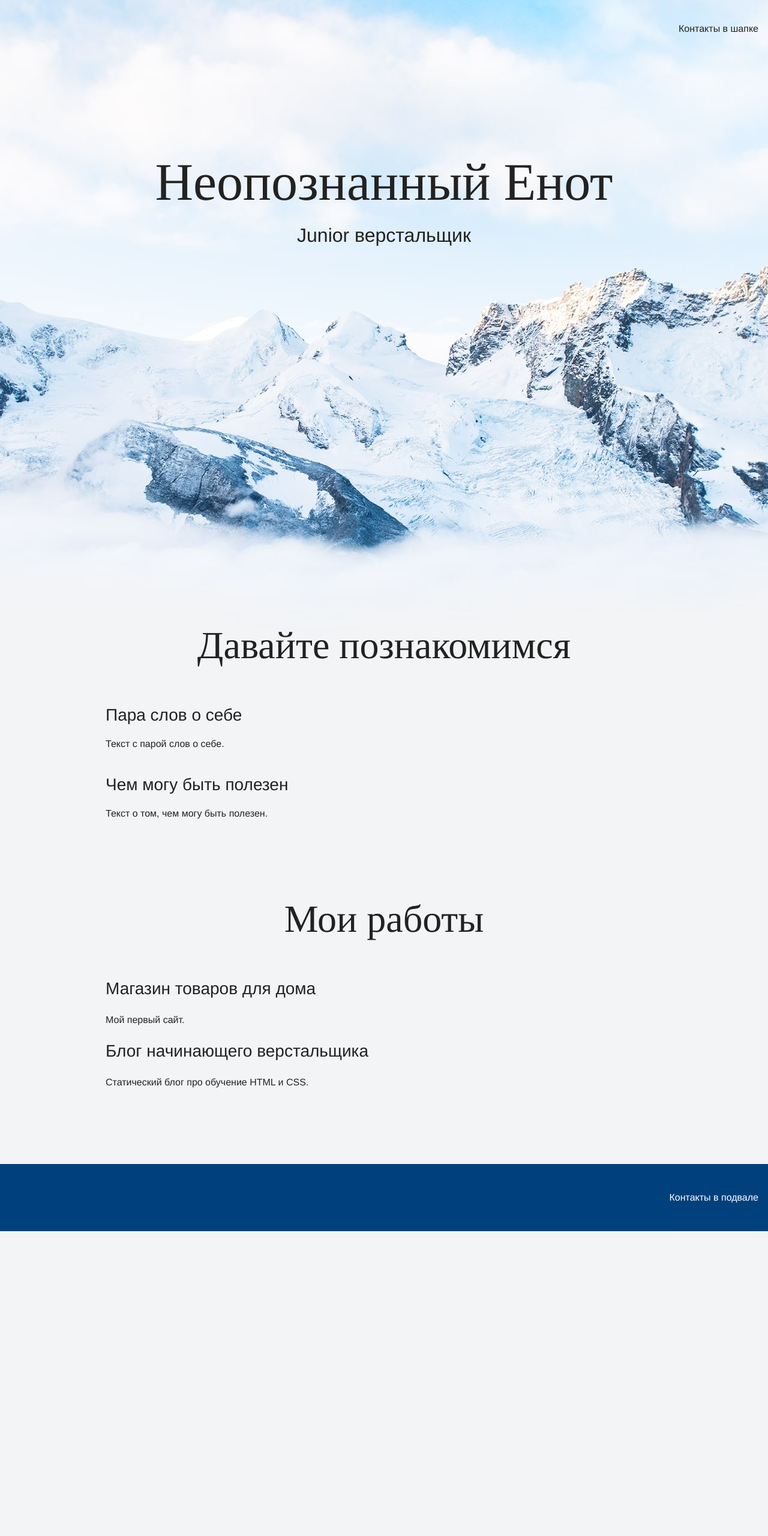
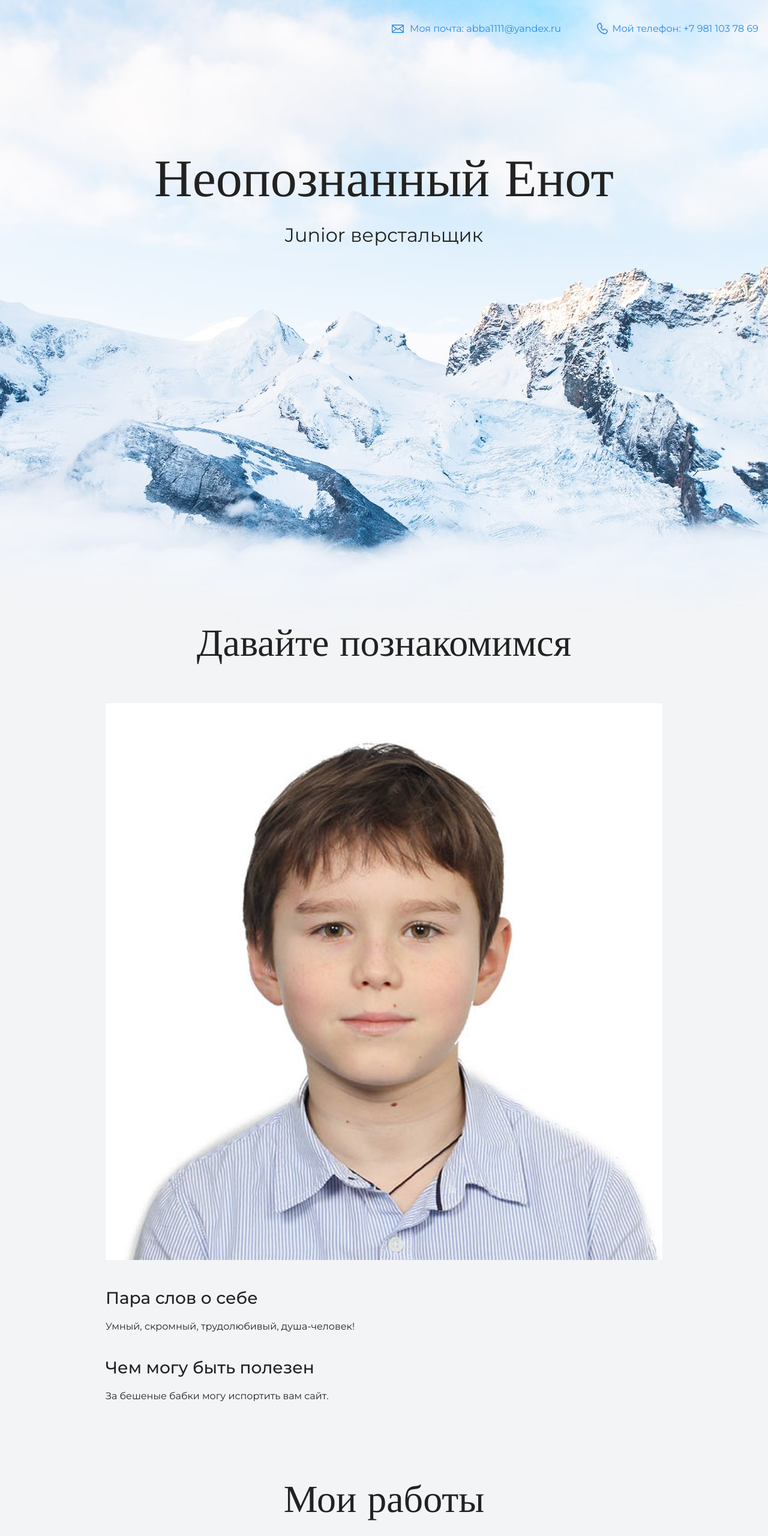
Before and after one commit to olegechek/my-site, a plain HTML site: page index.html in a window 1280 px wide. Shown: the top 2560 px of the page at 60% size. Before the commit the page ends 2052 px from the top, so only its background shows below. Drawn offline with nearby package versions, Linux system fonts and the light colour scheme.

Commit message:
Add files via upload

```diff
--- a/index.html
+++ b/index.html
@@ -2,6 +2,7 @@
 <html lang="ru">
   <head>
     <meta charset="UTF-8">
+    <link href="https://fonts.googleapis.com/css?family=Montserrat:400,500,700|Old+Standard+TT&display=swap&subset=cyrillic" rel="stylesheet">
     <link rel="stylesheet" href="style.css">
     <title>Портфолио Junior верстальщика</title>
   </head>
@@ -9,7 +10,9 @@
   <body>
     <header class="page-header">
       <div class="container">
-      Контакты в шапке
+        <a class="header-email" href="mailto:abba1111@yandex.ru"> Моя почта: abba1111@yandex.ru</a>
+        <a class="header-phone" href="tel:+79811037869"> Мой телефон: +7 981 103 78 69</a>
+
       </div>
     </header>
 
@@ -25,10 +28,18 @@
     <section class="intro">
       <div class="container">
       <h2 class="subheading">Давайте познакомимся</h2>
+
+      <figure class="user-image">
+        <img src="files/Фото вадян.jpg" width="928" alt="Фотография начинающего верстальщичка">
+
+      </figure>
+
+
+
       <h3>Пара слов о себе</h3>
-      <p>Текст с парой слов о себе.</p>
+      <p>Умный, скромный, трудолюбивый, душа-человек! </p>
       <h3>Чем могу быть полезен</h3>
-      <p>Текст о том, чем могу быть полезен.</p>
+      <p>За бешеные бабки могу испортить вам сайт.</p>
       </div>
     </section>
 
@@ -36,8 +47,16 @@
       <div class="container">
       <h2 class="subheading">Мои работы</h2>
 
+      <figure class="project-image">
+        <img src="files/project.jpg" width="928" height="536" alt="Сайт магазина товаров для дома">
+
+      </figure>
+
       <h3>Магазин товаров для дома</h3>
       <p>Мой первый сайт.</p>
+      <a class="button" href="source/project/index.html">Открыть страницу</a>
+
+
 
       <h3>Блог начинающего верстальщика</h3>
       <p>Статический блог про обучение HTML и CSS.</p>
@@ -48,7 +67,11 @@
 
     <footer class="page-footer">
       <div class="container">
-      Контакты в подвале
+
+        <a class="footer-email" href="mailto:abba1111@yandex.ru"> abba1111@yandex.ru</a>
+        <a class="footer-phone" href="tel:+79811037869"> +7 981 103 78 69</a>
+
+
       </div>
     </footer>
   </body>
```
